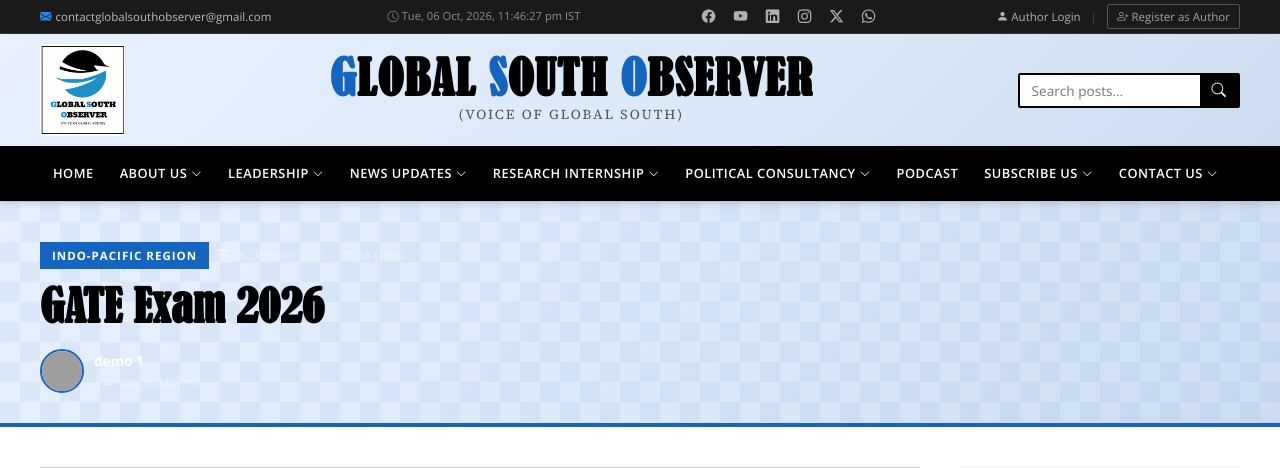
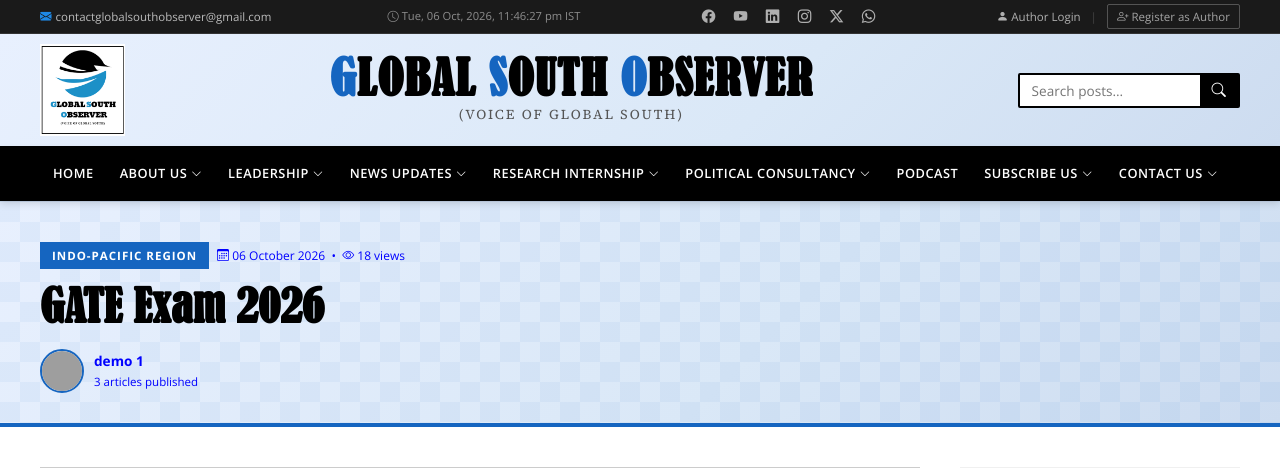
Before and after one commit to 21mcs109/GlobalSouthObserver, a Django app: a page that uses gso2/templates/post/detail.html in a window 1280 px wide; the page is wider, and only the part inside the window is pictured. Shown: the top 468 px of that part. Run offline with Django 5.2, Linux system fonts and the light colour scheme; data comes from the database, SQL or seed files in the repository; both versions use the stored data as it was after the commit; some web fonts are replaced; grey boxes are pictures that could not be loaded.

Commit message:
in post detail page  color of date and name of author changed to blue

```diff
--- a/gso2/templates/post/detail.html
+++ b/gso2/templates/post/detail.html
@@ -11,7 +11,7 @@
          style="background:var(--blue);color:#fff;font-family:var(--font-ui);font-size:.72rem;font-weight:700;text-transform:uppercase;letter-spacing:1px;padding:4px 12px;">
         {{ post.get_category_display }}
       </a>
-      <span style="font-family:var(--font-ui);font-size:.75rem;color:rgba(255,255,255,.5);">
+      <span style="font-family:var(--font-ui);font-size:.75rem;color:blue;">
         <i class="bi bi-calendar3"></i> {{ post.published_at|date:"d F Y" }}
         &nbsp;&bull;&nbsp;
         <i class="bi bi-eye"></i> {{ post.views }} views
@@ -30,8 +30,8 @@
         </div>
         {% endif %}
         <div>
-          <div style="font-family:var(--font-ui);font-weight:700;color:#fff;font-size:.85rem;">{{ post.author }}</div>
-          <div style="font-family:var(--font-ui);font-size:.72rem;color:rgba(255,255,255,.5);">{{ post.author.published_count }} articles published</div>
+          <div style="font-family:var(--font-ui);font-weight:700;color:blue;font-size:.85rem;">{{ post.author }}</div>
+          <div style="font-family:var(--font-ui);font-size:.72rem;color:blue;">{{ post.author.published_count }} articles published</div>
         </div>
       </a>
     </div>
```
Also changed, not shown: gso2/db.sqlite3.
